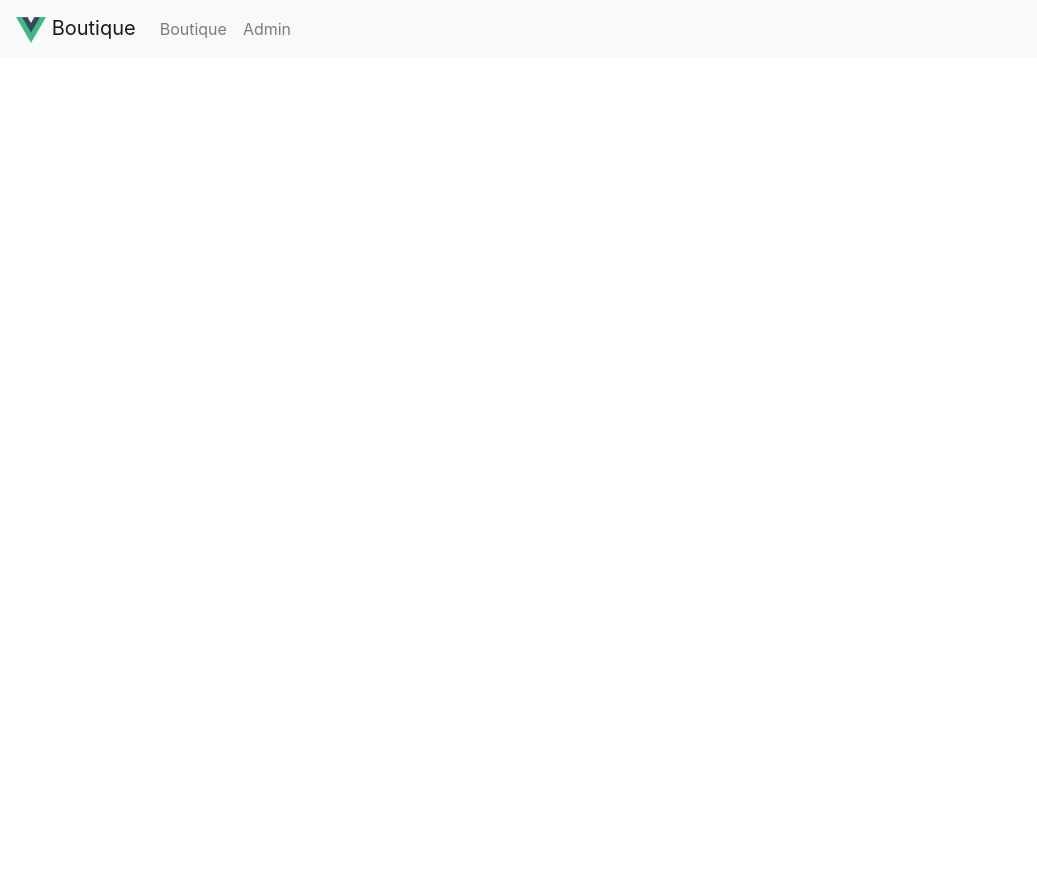
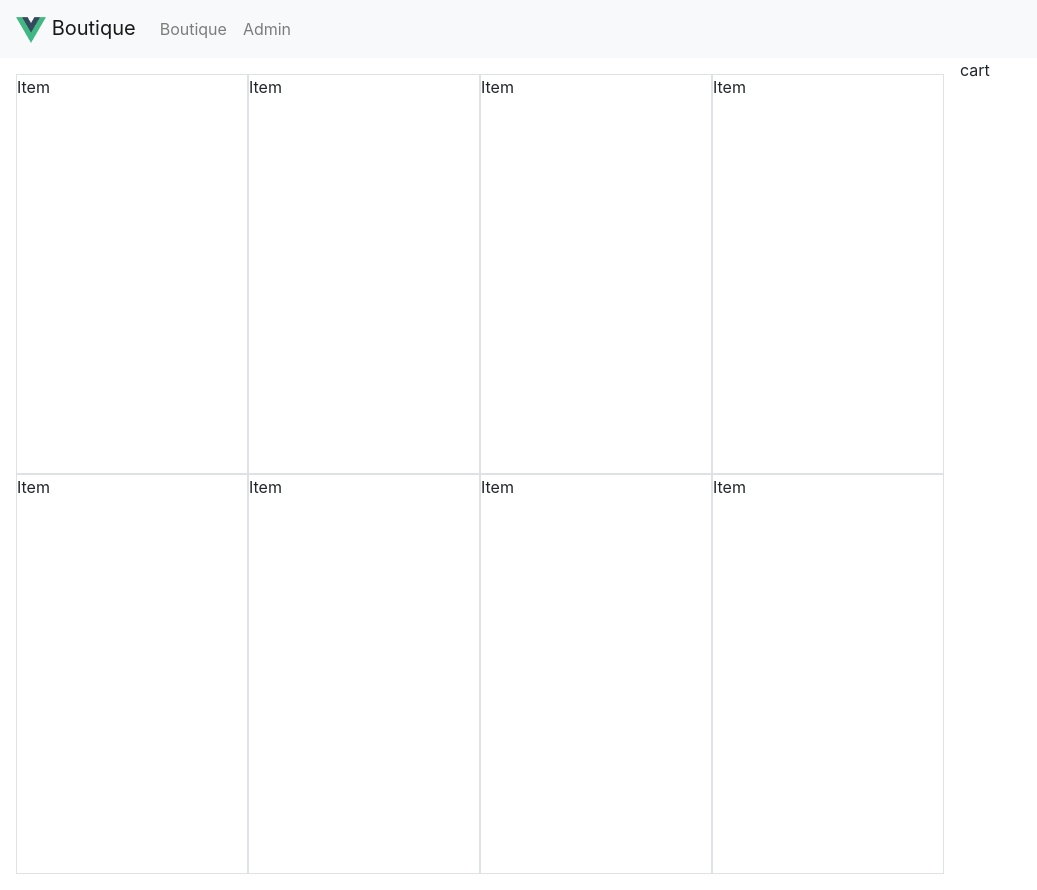
Before and after one commit to elneris/DYMA_VUE.JS_PROJET_BOUTIQUE, a Vue app: page / in a window 1280 px wide. Shown: the whole page, without its empty margins (0-1037 px from the left). Before the commit the page ends 800 px from the top, so only its background shows below. Built offline with nearby package versions, Linux system fonts and the light colour scheme.

Commit message:
structure des components produits

```diff
--- a/src/App.vue
+++ b/src/App.vue
@@ -1,16 +1,24 @@
 <template>
     <div id="app">
         <the-header></the-header>
+        <div class="d-flex flex-row">
+            <shop class="w-75"></shop>
+            <cart class="w-25"></cart>
+        </div>
     </div>
 </template>
 
 <script>
     import TheHeader from "./components/TheHeader";
+    import Shop from "./components/Shop/Shop";
+    import Cart from "./components/Cart/Cart";
 
     export default {
         name: 'App',
         components: {
-            TheHeader
+            TheHeader,
+            Shop,
+            Cart,
         }
     }
 </script>
--- a/src/components/Cart/Cart.vue
+++ b/src/components/Cart/Cart.vue
@@ -1,5 +1,5 @@
 <template>
-    <div></div>
+    <div>cart</div>
 </template>
 
 <script>
--- a/src/components/Shop/Shop.vue
+++ b/src/components/Shop/Shop.vue
@@ -1,10 +1,15 @@
 <template>
-    <div></div>
+    <shop-products-list class="p-3"></shop-products-list>
 </template>
 
 <script>
+    import ShopProductsList from "./ShopProductsList";
+
     export default {
-        name: "Shop"
+        name: "Shop",
+        components: {
+            ShopProductsList,
+        }
     }
 </script>
 
--- a/src/components/Shop/ShopProductItem.vue
+++ b/src/components/Shop/ShopProductItem.vue
@@ -1,5 +1,7 @@
 <template>
-    <div></div>
+    <div class="w-25 border product-container">
+        Item
+    </div>
 </template>
 
 <script>
@@ -9,5 +11,7 @@
 </script>
 
 <style scoped>
-
+    .product-container {
+        height: 400px;
+    }
 </style>
--- a/src/components/Shop/ShopProductsList.vue
+++ b/src/components/Shop/ShopProductsList.vue
@@ -1,10 +1,24 @@
 <template>
-    <div></div>
+    <div class="d-flex flex-row flex-wrap">
+        <shop-product-item></shop-product-item>
+        <shop-product-item></shop-product-item>
+        <shop-product-item></shop-product-item>
+        <shop-product-item></shop-product-item>
+        <shop-product-item></shop-product-item>
+        <shop-product-item></shop-product-item>
+        <shop-product-item></shop-product-item>
+        <shop-product-item></shop-product-item>
+    </div>
 </template>
 
 <script>
+    import ShopProductItem from "./ShopProductItem";
+
     export default {
-        name: "ProductsList"
+        name: "ProductsList",
+        components: {
+            ShopProductItem,
+        }
     }
 </script>
 
```
